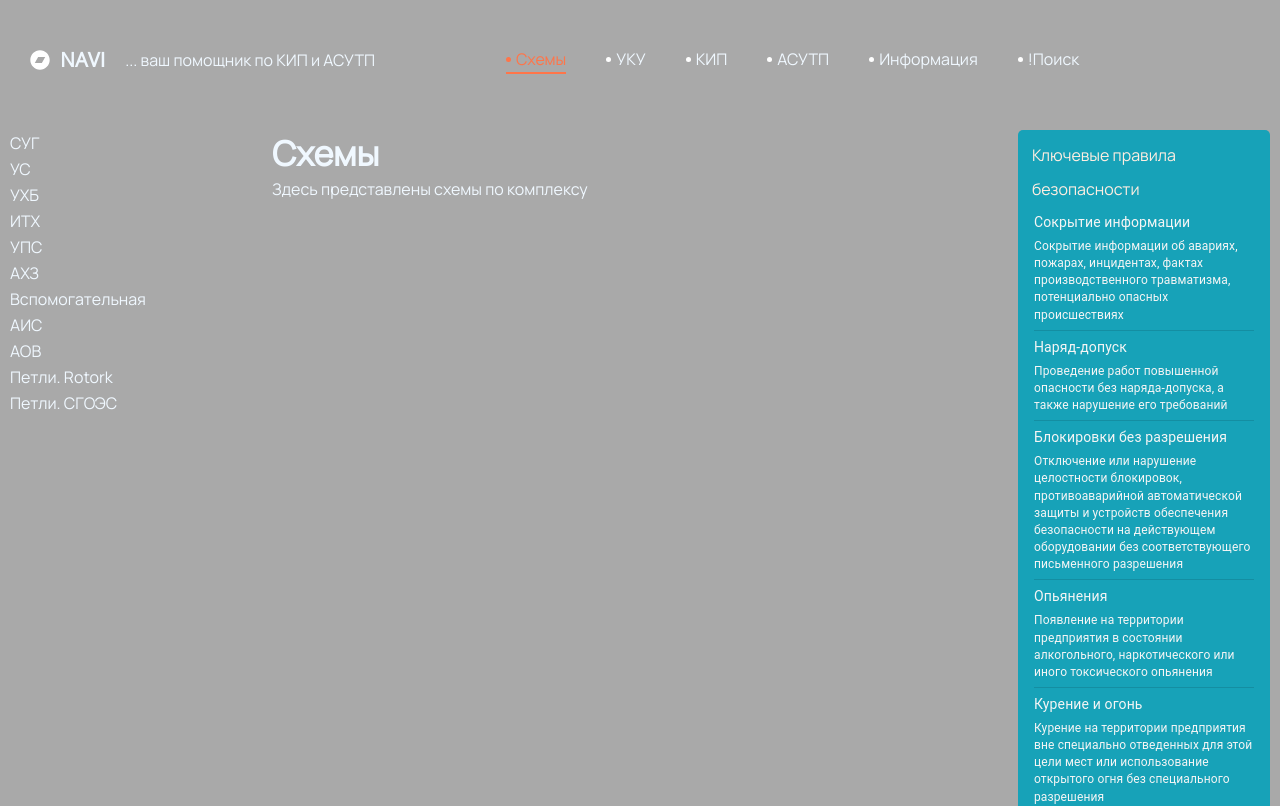
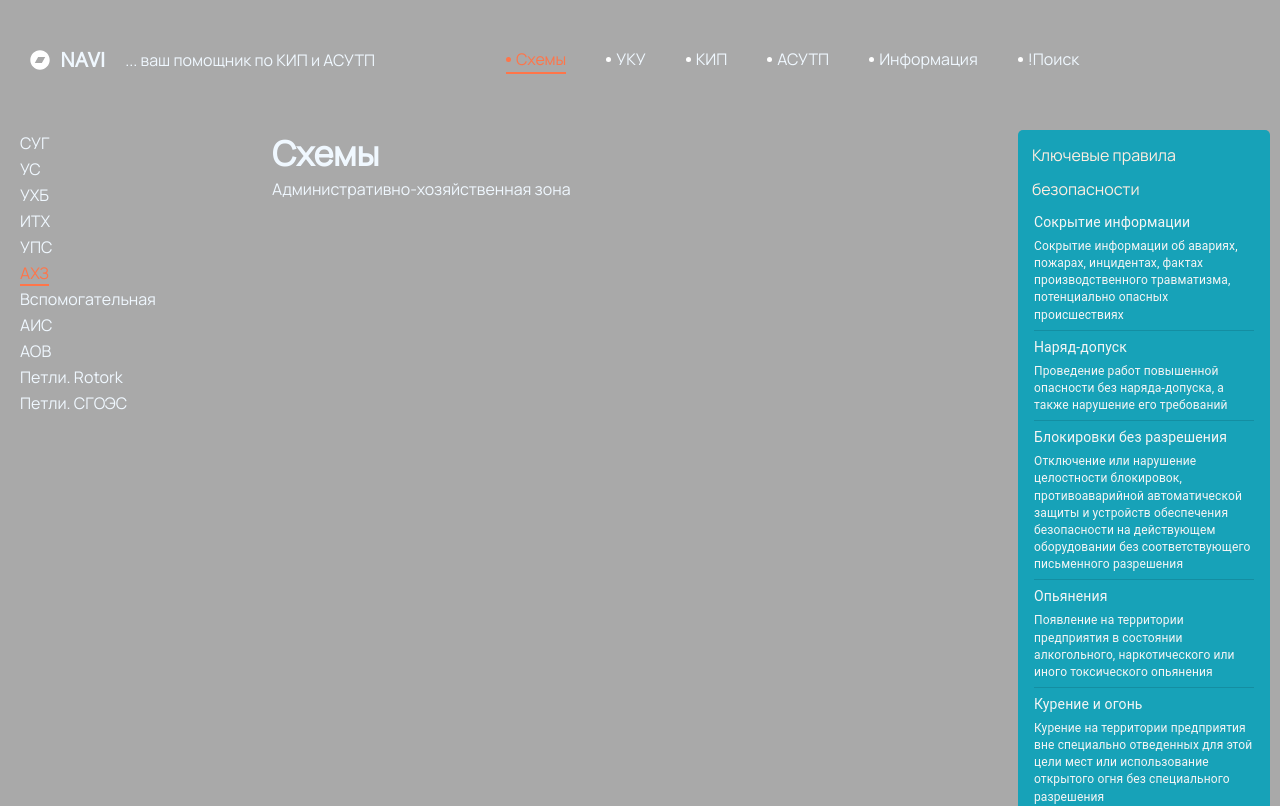
Before and after one commit to burik84/navi, a React app: page /#/scheme/ahz in a window 1280 px wide. Shown: the top 806 px of the page. Built offline with nearby package versions, Linux system fonts and the light colour scheme.

Commit message:
feat: add routing for schemes

```diff
--- a/src/script/App.tsx
+++ b/src/script/App.tsx
@@ -26,7 +26,8 @@ export function App(): JSX.Element {
         <Switch>
           <Route path="/about" component={About} />
           <Route path="/map" component={Map} />
-          <Route path="/scheme" component={Scheme} />
+          <Route path="/scheme/:section" component={Scheme} />
+          <Route path="/scheme/" component={Scheme} />
           <Route path="/uku" component={Uku} />
           <Route path="/kip" component={Kip} />
           <Route path="/asutp" component={Asutp} />
--- a/src/script/components/Menu.tsx
+++ b/src/script/components/Menu.tsx
@@ -1,5 +1,5 @@
 import React from 'react';
-import { Link, useRouteMatch } from 'react-router-dom';
+import { Link, useRouteMatch, NavLink } from 'react-router-dom';
 
 import { printText } from '../services/print';
 
@@ -105,7 +105,9 @@ const listItems = (name: string) => {
     default:
       lists = shemes.map((item) => (
         <li key={item[0]}>
-          <Link to={item[0]}>{item[1]}</Link>
+          <NavLink to={item[0]} className="menu__link" activeClassName="active">
+            {item[1]}
+          </NavLink>
         </li>
       ));
       break;
--- a/src/script/pages/Scheme.tsx
+++ b/src/script/pages/Scheme.tsx
@@ -1,15 +1,54 @@
 import React from 'react';
+
+import { useParams } from 'react-router-dom';
+
 import { Header } from '../layout/Header';
 import { Menu } from '../components/Menu';
 
+type key = {
+  section: string;
+};
+type name = {
+  '/': string;
+  sug: string;
+  us: string;
+  uhb: string;
+  ith: string;
+  ups: string;
+  ahz: string;
+  other: string;
+  ais: string;
+  aov: string;
+  rotork: string;
+  sgoes: string;
+};
+
+const name = {
+  '/': 'Участок хранения СУГ под давлением',
+  sug: 'Участок хранения СУГ под давлением',
+  us: 'Участок слива',
+  uhb: 'Участок хранения бензинов',
+  ith: 'Участок хранения СУГ охлажденных',
+  ups: 'Участок погрузки судов',
+  ahz: 'Административно-хозяйственная зона',
+  other: 'Котельное хозяйство, очистные сооружения',
+  ais: 'Схемы по части - автоматизация инженерных систем',
+  aov: 'Схемы по вентиляции',
+  rotork: 'Схемы по петлям Rotork на титулах',
+  sgoes: 'Схемы по петлям газоанализаторов СГОЭС на титулах',
+};
+
 export const Scheme: React.FC = () => {
+  const key: key = useParams();
+  const section: string = key.section || 'sug';
+  const title: string[] = Object.values(Object.fromEntries(Object.entries(name).filter(([key]) => key === section)));
   return (
     <>
       <Header />
       <Menu />
       <main>
         <h2>Схемы</h2>
-        <p>Здесь представлены схемы по комплексу</p>
+        <p>{title}</p>
       </main>
     </>
   );
--- /dev/null
+++ b/src/styles/components/_menu.scss
@@ -0,0 +1,12 @@
+.menu__link{
+  margin-left:1rem;
+  @extend %transition;
+  &:hover {
+    transform: scale(1.05);
+    color: $color-additional;
+  }
+  &.active {
+    color: $color-additional;
+    border-bottom: 2px solid $color-additional;
+  }
+}
--- a/src/styles/style.scss
+++ b/src/styles/style.scss
@@ -10,6 +10,7 @@
 
 @import './components/navigation';
 @import './components/button';
+@import './components/menu';
 
 @import './layouts/container';
 @import './layouts/aside';
```
